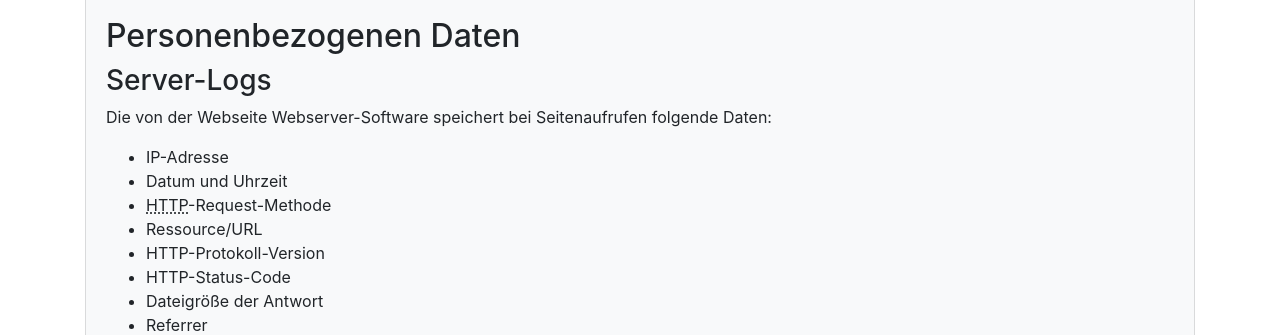
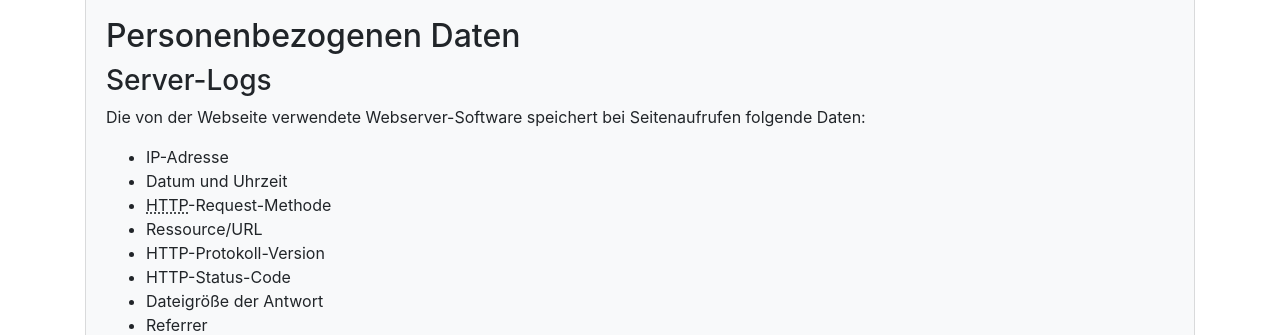
Before and after one commit to Dosenpfand/zug-lol, a Flask app: template app/templates/data_protection.html in a window 1280 px wide. Shown: the part 638-973 px from the top of the page. Run offline with Flask 2, Linux system fonts and the light colour scheme; the template is opened without the code that fills it, so the values that code supplies are empty; parts of the project's set-up code (start-up, migrations or seed data) failed here and were passed over; some libraries are stand-ins or nearby versions.

Commit message:
Fix typo

```diff
--- a/app/templates/data_protection.html
+++ b/app/templates/data_protection.html
@@ -30,7 +30,7 @@
 
         <h3>Server-Logs</h3>
         <p>
-            Die von der Webseite Webserver-Software speichert bei Seitenaufrufen folgende Daten:
+            Die von der Webseite verwendete Webserver-Software speichert bei Seitenaufrufen folgende Daten:
         <ul>
             <li>IP-Adresse</li>
             <li>Datum und Uhrzeit</li>
```
